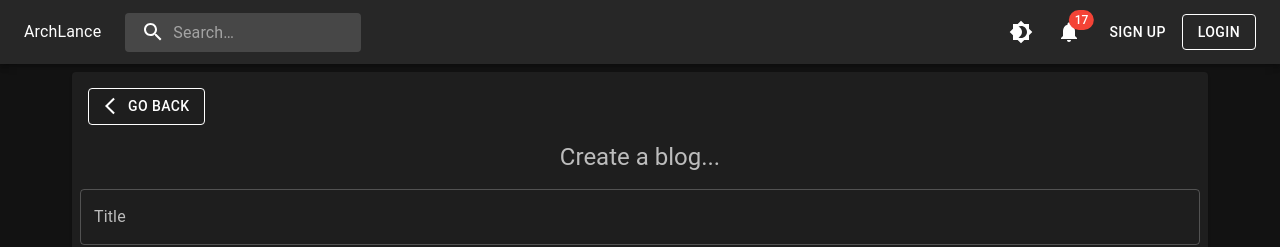
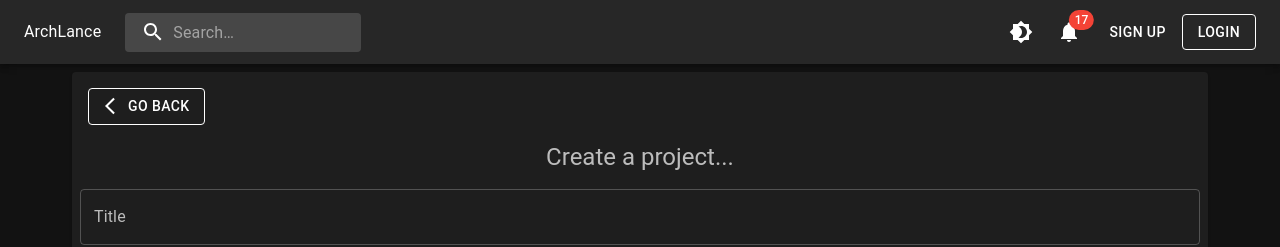
Before and after one commit to meshv-p/ArchLance, a React (Create React App) app: page /create in a window 1280 px wide. Shown: the top 247 px of the page. Built offline with nearby package versions, Linux system fonts and the light colour scheme.

Commit message:
Added some changes.

```diff
--- a/src/Compo/CreateProject.jsx
+++ b/src/Compo/CreateProject.jsx
@@ -82,7 +82,7 @@ export const CreateProject = () => {
                                 Go back
                             </Button>
                         </Typography>
-                        <Typography textAlign='center' variant='h5' sx={{ my: 2 }} color="text.secondary">Create a blog...</Typography>
+                        <Typography textAlign='center' variant='h5' sx={{ my: 2 }} color="text.secondary">Create a project...</Typography>
 
                         <Stack gap={3}>
                             <TextField id="outlined-basic" label="Title" onChange={e => setBlog({ ...blog, [e.target.name]: e.target.value })} name='name' variant="outlined" />
--- a/src/Compo/Navabr.jsx
+++ b/src/Compo/Navabr.jsx
@@ -285,7 +285,7 @@ export const Navbar = () => {
                                                         <Typography sx={{ color: 'white' }}>Create project</Typography>
                                                     </Link>
                                                 </MenuItem>
-                                                <MenuItem onClick={() => { localStorage.removeItem('profile'); localStorage.removeItem('token'); setCurrentUser(null); setAnchorElUser(null) }}>
+                                                <MenuItem onClick={() => { localStorage.removeItem('profile'); localStorage.removeItem('token'); setCurrentUser(null); setAnchorElUser(null); history('/') }}>
                                                     <Typography>Logout</Typography>
                                                 </MenuItem>
 
```
